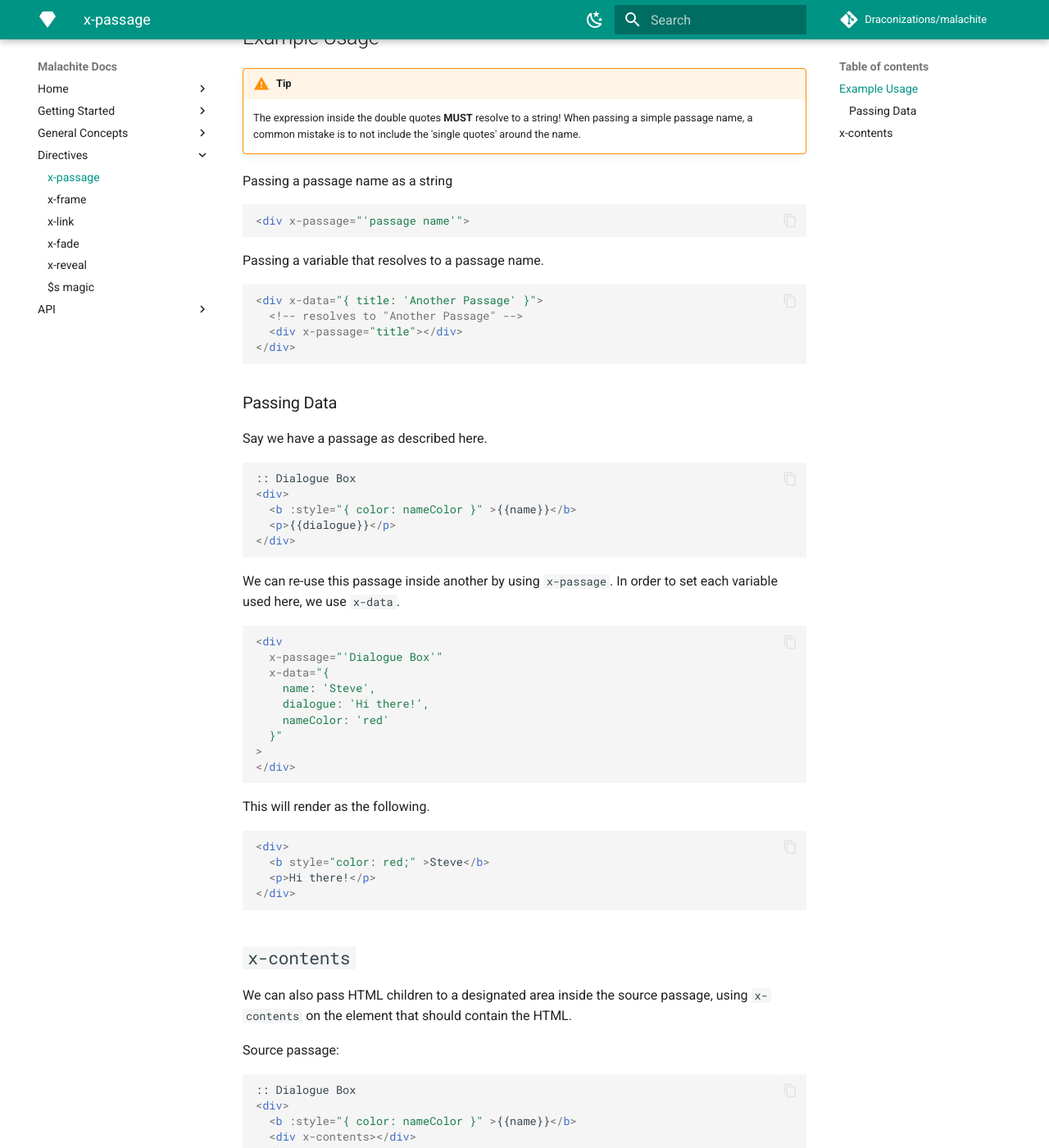
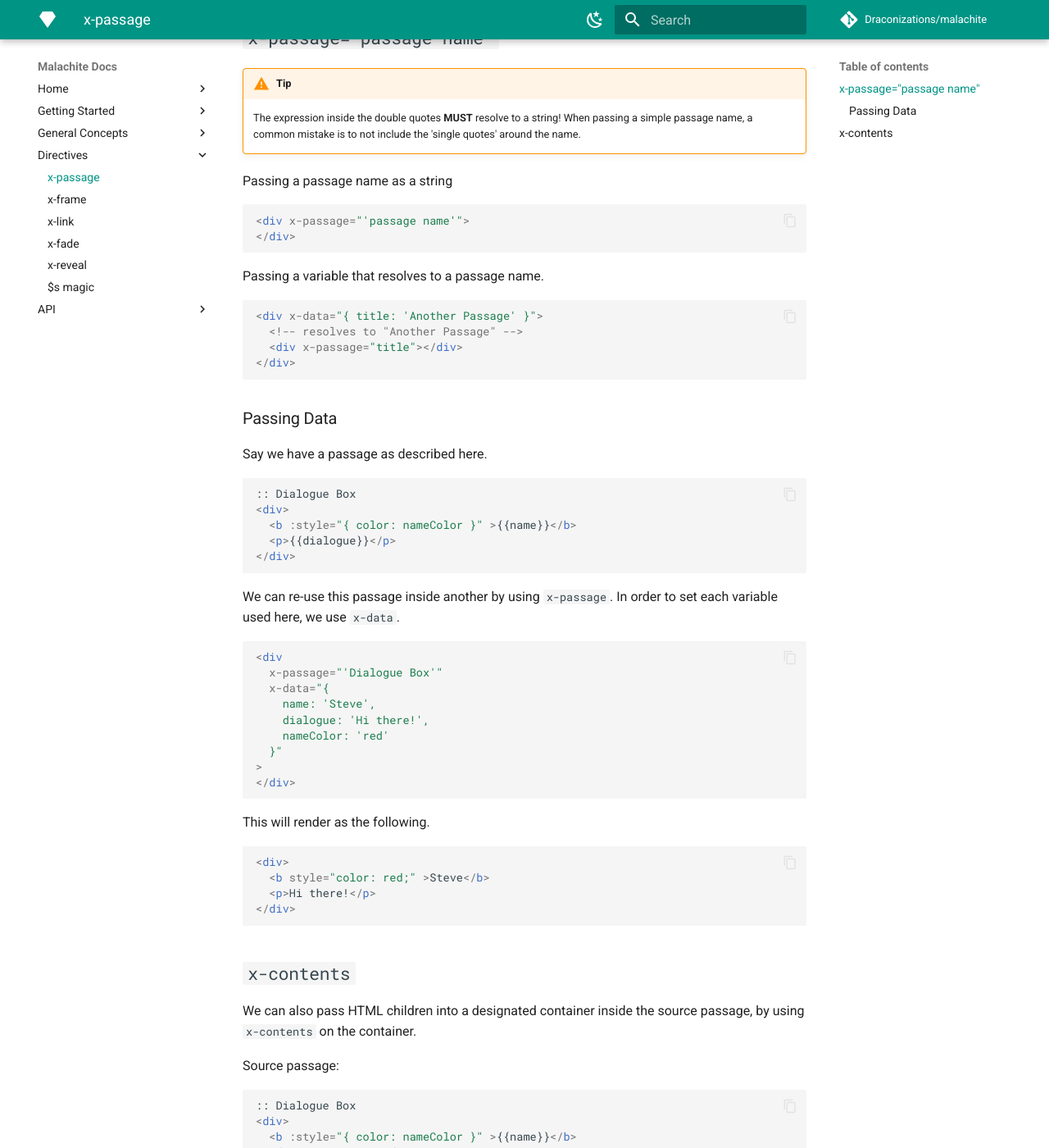
Before and after one commit to Draconizations/malachite, an MkDocs documentation site: the page built from docs/alpine/x-passage.md, in a window 1280 px wide and 1400 px high, scrolled down 284 px. Shown: the whole window at 82% size. Built offline with MkDocs 1.6.1 and Material for MkDocs 9.7.7, drawn with Linux system fonts in a browser that asks for light colours; comment, search, counter and statistics services are not loaded; the version menu is left out; some of the changed text lies outside the part shown.

Commit message:
docs: some phrasing fixes for x-passage

````diff
--- a/docs/alpine/x-passage.md
+++ b/docs/alpine/x-passage.md
@@ -1,15 +1,16 @@
-# `x-passage="passage name"`
+# Passage Directive
 Embeds one passage directly into another. Input must resolve to a valid passage name.
 
 Embedded passages can read data from its parents, enabling widget-like functionality. It is also possible to directly embed html contents into the passage using `x-contents`.
 
-## Example Usage
+## `x-passage="passage name"`
 !!! warning "Tip"
     The expression inside the double quotes **MUST** resolve to a string! When passing a simple passage name, a common mistake is to not include the 'single quotes' around the name.
 
 Passing a passage name as a string
 ```html
 <div x-passage="'passage name'">
+</div>
 ```
 
 Passing a variable that resolves to a passage name.
@@ -50,7 +51,7 @@ This will render as the following.
 ```
 
 ## `x-contents`
-We can also pass HTML children to a designated area inside the source passage, using `x-contents` on the element that should contain the HTML.
+We can also pass HTML children into a designated container inside the source passage, by using `x-contents` on the container.
 
 Source passage:
 ```html
````
